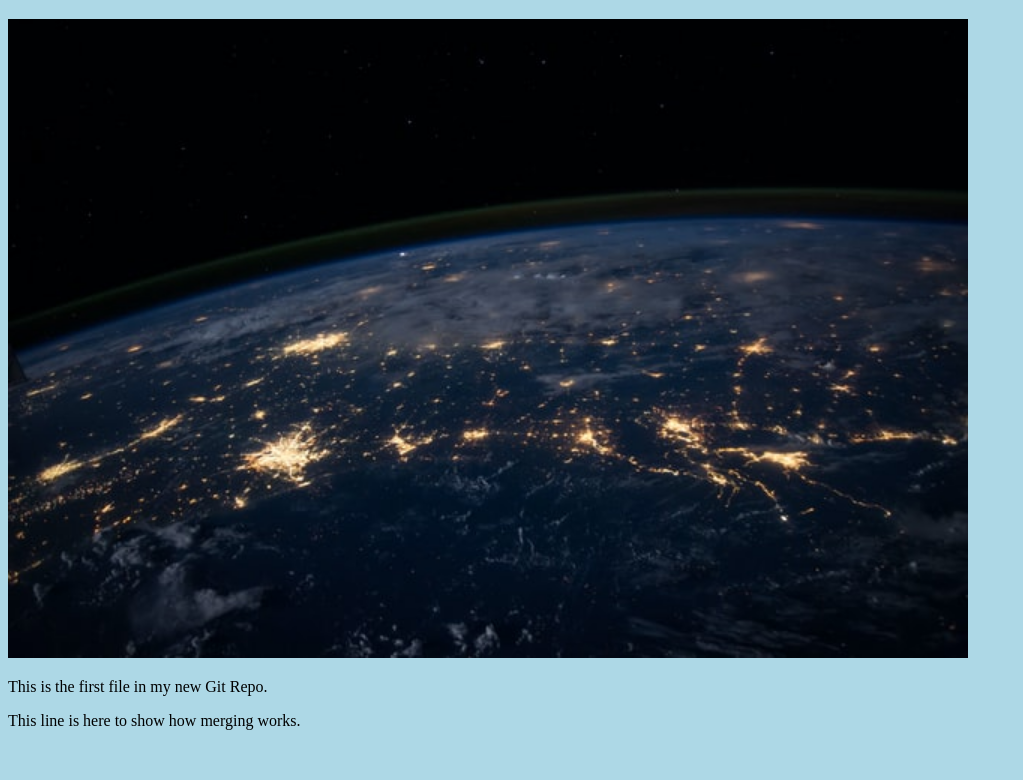
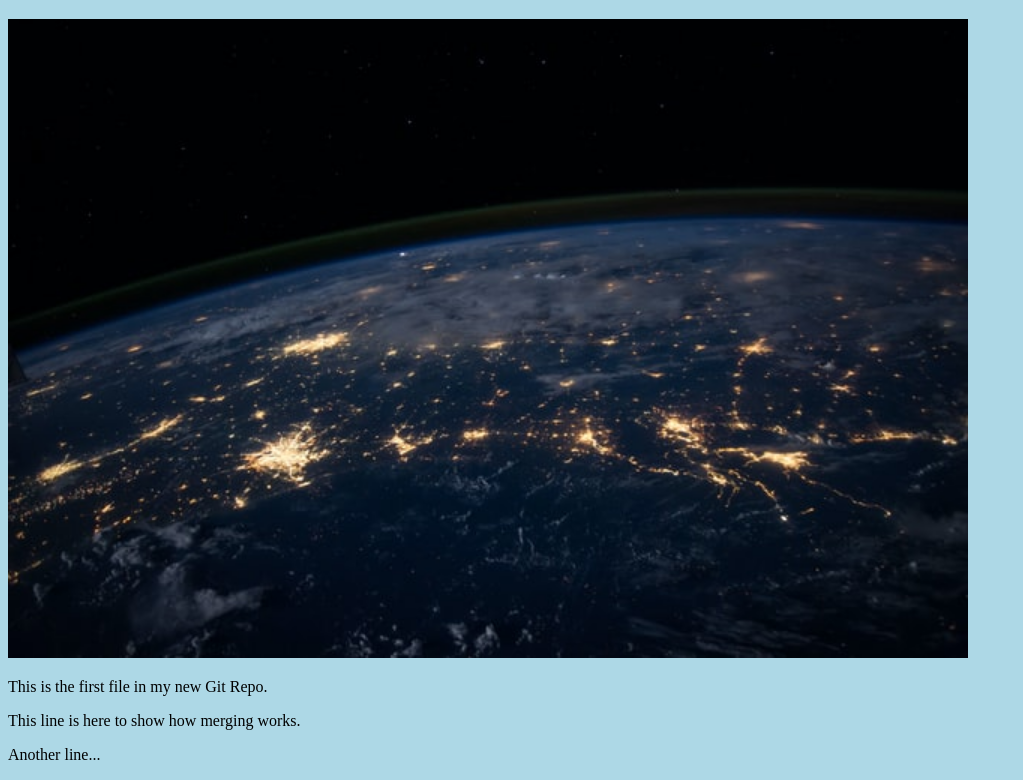
Before and after one commit to GitHubThomas21/hello-world, a plain HTML site: page index.html in a window 1280 px wide. Shown: the part 61-841 px from the top of the page, without its empty margins (0-1023 px from the left). Before the commit the page ends 807 px from the top, so only its background shows below. Drawn offline with Linux system fonts and the light colour scheme.

Commit message:
Change index.html

```diff
--- a/index.html
+++ b/index.html
@@ -11,6 +11,7 @@
 style="width:100%;max-width:960px"></div>
 <p>This is the first file in my new Git Repo.</p>
 <p>This line is here to show how merging works.</p>
+<p>Another line...</p>
 
 </body>
 </html>
```
